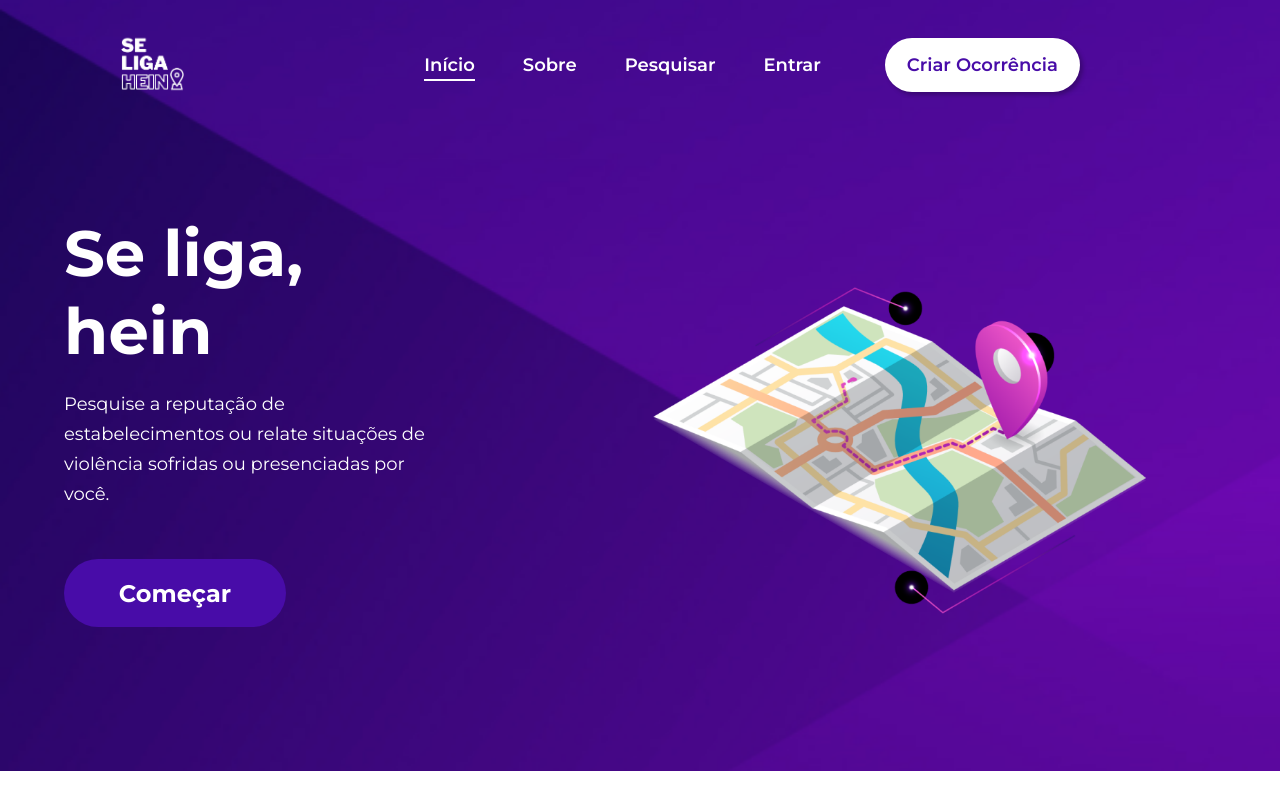
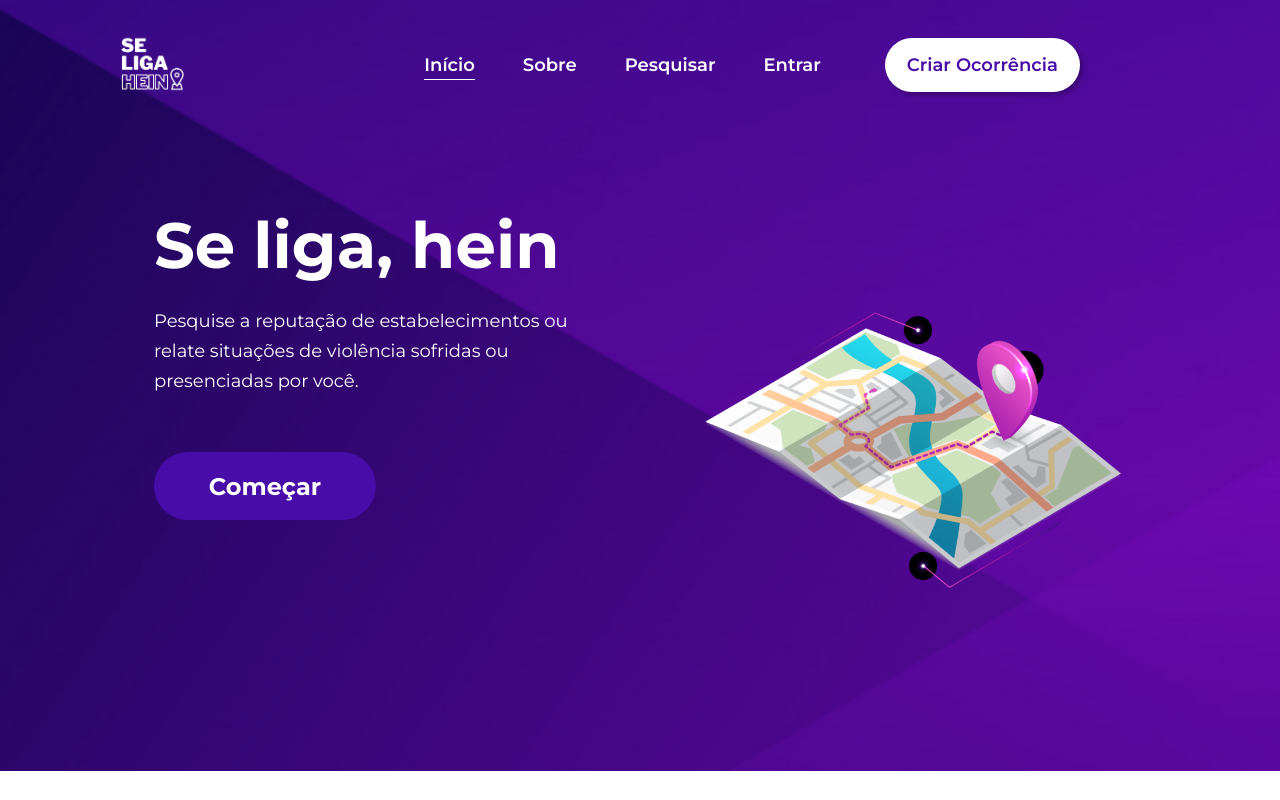
Before and after one commit to nmaia19/se_liga_hein, a React (Create React App) app: page / in a window 1280 px wide. Shown: the top 800 px of the page. Built offline with nearby package versions, Linux system fonts and the light colour scheme.

Commit message:
ajuste na animação da navbar

```diff
--- a/src/components/HomeDescription/styles.css
+++ b/src/components/HomeDescription/styles.css
@@ -1,5 +1,6 @@
 .description__content {
   margin-inline: auto;
+  padding-inline: 100px;
   width: 100%;
   height: 80vh;
   display: flex;
@@ -18,7 +19,7 @@
 
 .description__text {
   font-family: 'Montserrat';
-  width: 40%;
+  width: 50%;
   text-align: left;
   padding: 5%;
   color: #ffffff;
--- a/src/components/NavBar/styles.css
+++ b/src/components/NavBar/styles.css
@@ -44,9 +44,9 @@
   content: '';
   position: absolute;
   width: 0%;
-  margin-top: 3px;
-  /* height: 1px; */
-  border-bottom: 1px solid white;
+  margin-top: 0.15em;
+  height: 0.1em;
+  /* border-bottom: 0.1em solid white; */
   /* padding-bottom: 2px; */
   display: block;
   transition: all 0.3s ease;
@@ -54,14 +54,14 @@
 
 .nav__link:hover::after {
   width: 100%;
-  /* height: 1px; */
-  border-bottom: 1.5px solid white;
+  height: 0.1em;
+  /* border-bottom: 0.1em solid white; */
   /* padding-bottom: 2px; */
   background-color: #fff;
 }
 
 .nav__link.active {
-  border-bottom: 2px solid white;
+  border-bottom: 0.1em solid white;
   padding-bottom: 3px;
 }
 .nav__link--button {
```
